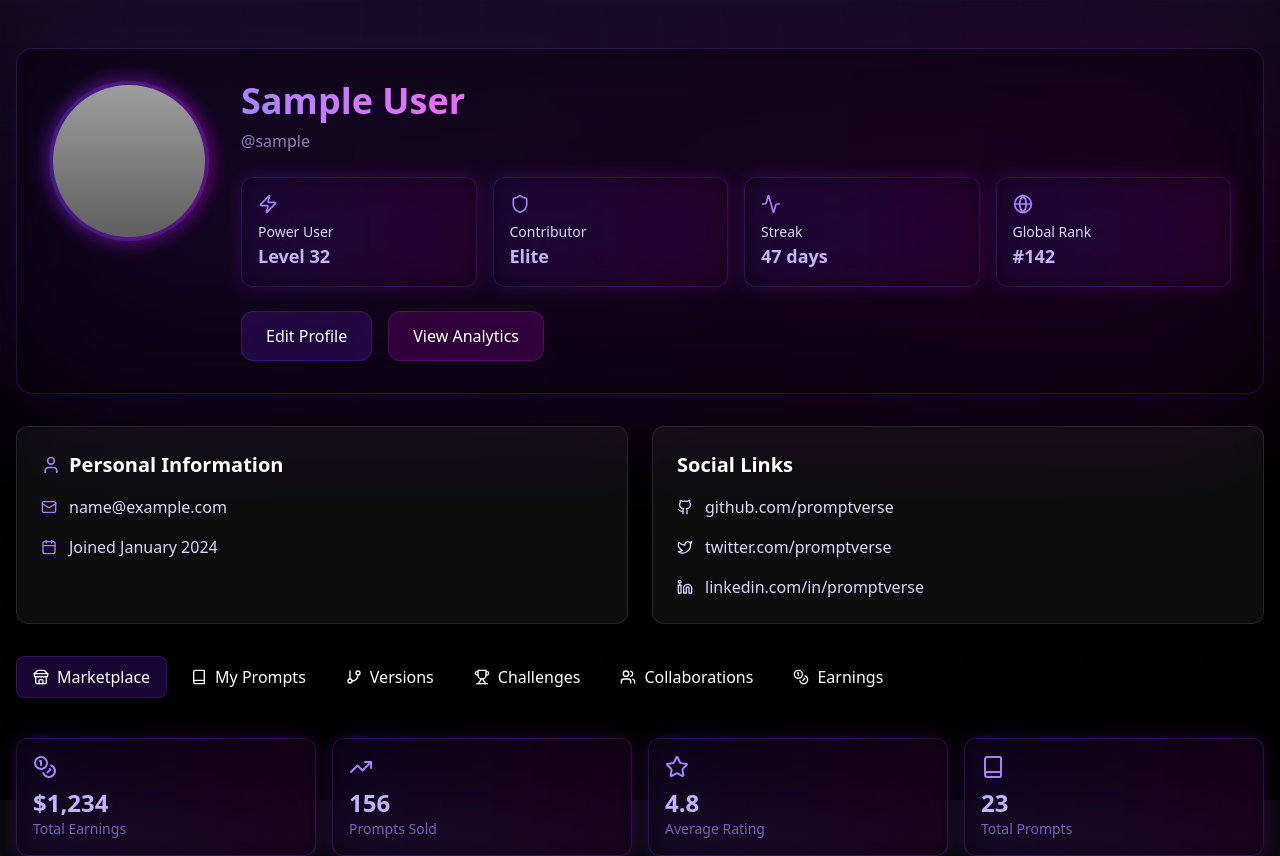
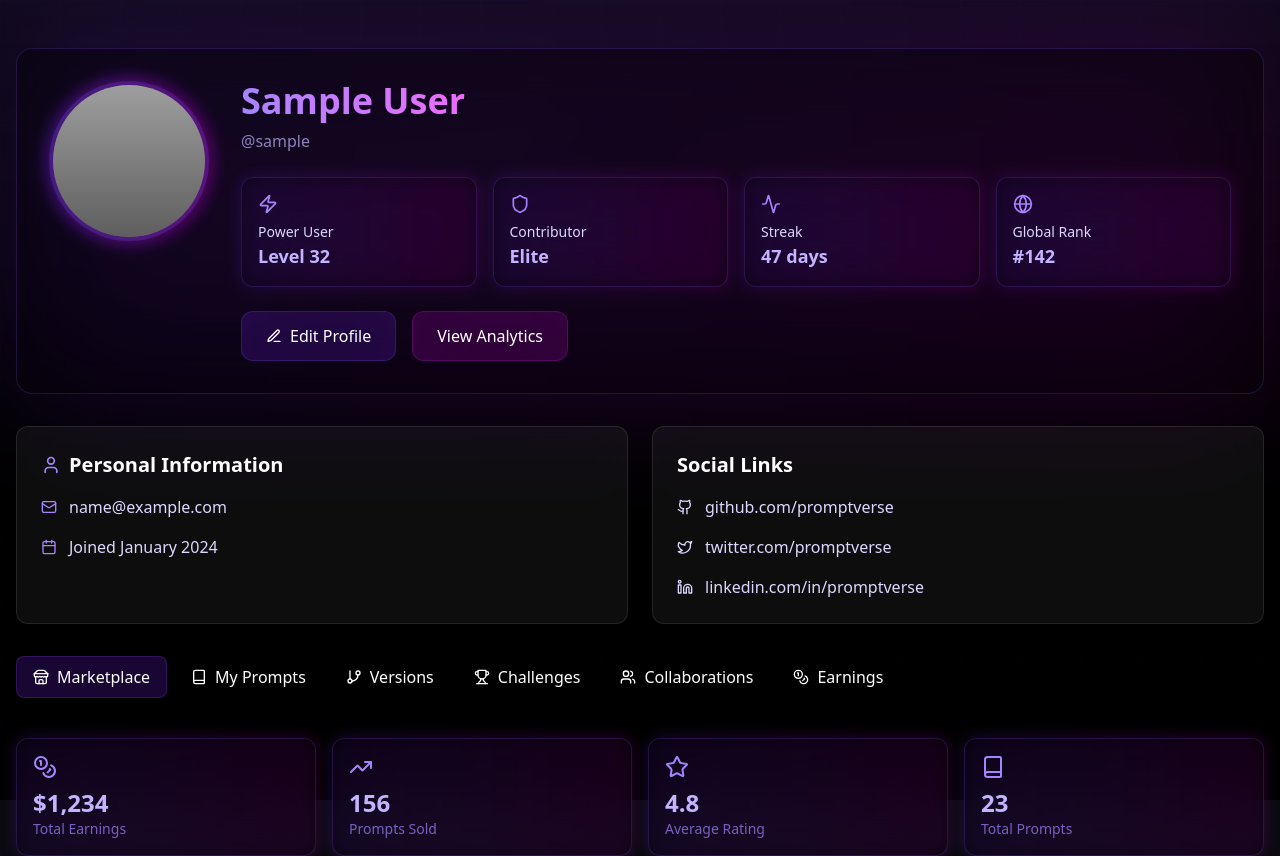
Before and after one commit to Jeetbiswas23/PromptVerse-FINAL-, a React (Vite) app: page /profile in a window 1280 px wide. Shown: the top 856 px of the page. Built offline with nearby package versions, Linux system fonts and the light colour scheme; sample sign-in values are in the browser's storage; grey boxes are pictures that could not be loaded.

Commit message:
Profile4

```diff
--- a/src/components/Profile.jsx
+++ b/src/components/Profile.jsx
@@ -141,6 +141,21 @@ const Profile = () => {
       linkedin: formData.linkedin
     }));
     setEditing(false);
+  };
+
+  // Update the Edit Profile button click handler
+  const handleEditClick = () => {
+    setFormData({
+      name: user?.name || '',
+      username: user?.username || '',
+      bio: profileData.bio,
+      location: profileData.location,
+      email: user?.email || '',
+      github: profileData.github,
+      twitter: profileData.twitter,
+      linkedin: profileData.linkedin
+    });
+    setEditing(true);
   };
 
   // Update the Edit Profile Modal
@@ -370,9 +385,13 @@ const Profile = () => {
                   <motion.button
                     whileHover={{ scale: 1.05 }}
                     whileTap={{ scale: 0.95 }}
+                    onClick={handleEditClick}
                     className="px-6 py-3 bg-violet-600/20 hover:bg-violet-600/30 rounded-xl border border-violet-500/20 backdrop-blur-xl"
                   >
-                    Edit Profile
+                    <div className="flex items-center space-x-2">
+                      <Edit3 className="w-4 h-4" />
+                      <span>Edit Profile</span>
+                    </div>
                   </motion.button>
                   <motion.button
                     whileHover={{ scale: 1.05 }}
@@ -571,7 +590,9 @@ const Profile = () => {
         </div>
 
         {/* Edit Profile Modal */}
-        {editing && renderEditModal()}
+        <AnimatePresence>
+          {editing && renderEditModal()}
+        </AnimatePresence>
       </div>
     </div>
   );
```
